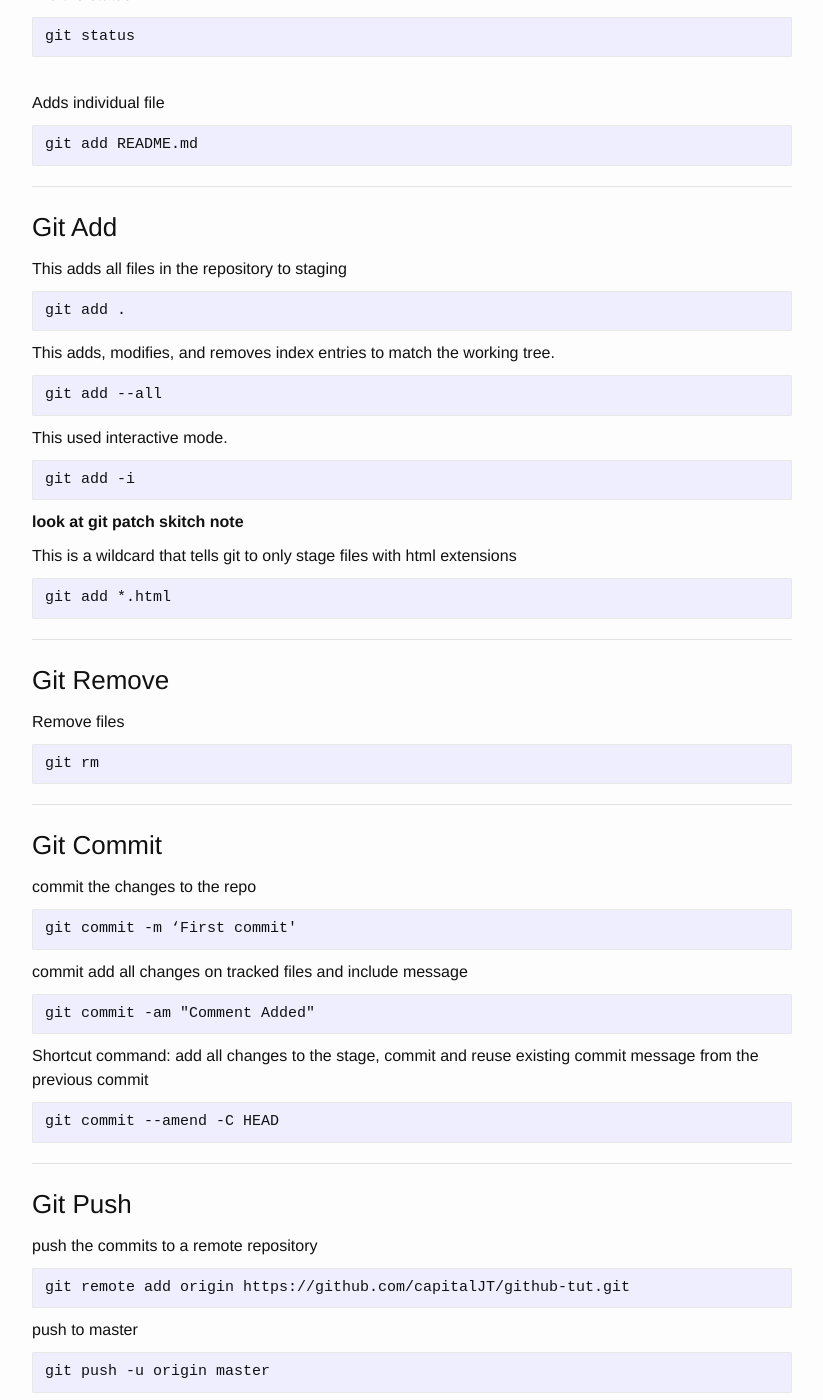
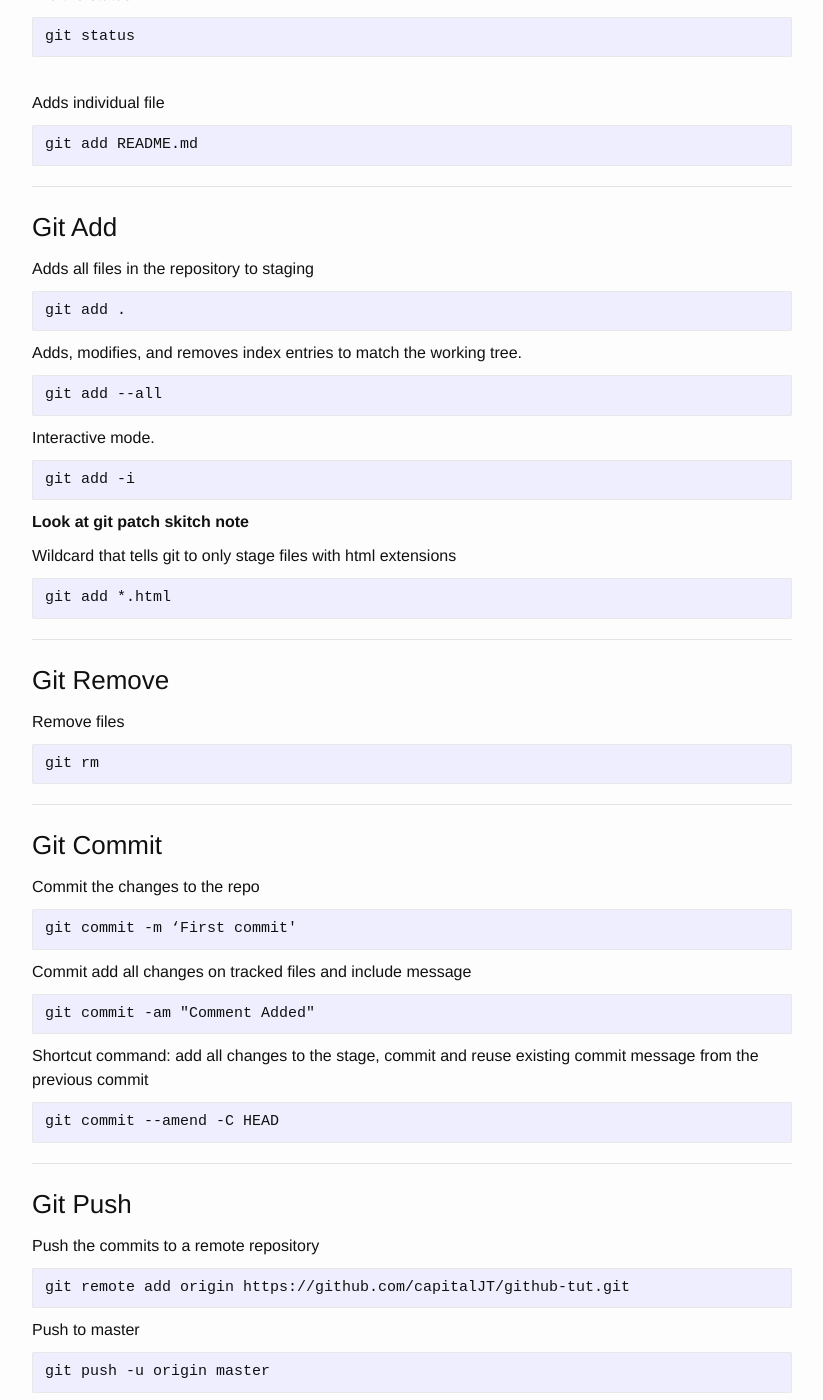
Before and after one commit to capitalJT/capitaljt.github.io, a Jekyll site: the page built from _posts/2016-07-09-git-resources.md, in a window 1280 px wide and 1400 px high, scrolled down 802 px. Shown: the whole window, without its empty margins (228-1051 px from the left). Built offline with Jekyll 4.4.1, drawn with Linux system fonts in a browser that asks for light colours; nearby versions of some CDN libraries; a style sheet for code colours, icons or effects is not loaded; some of the changed text lies outside the part shown.

```diff
--- a/_posts/2016-07-09-git-resources.md
+++ b/_posts/2016-07-09-git-resources.md
@@ -47,21 +47,21 @@ Adds individual file
 
 ### Git Add
 
-This adds all files in the repository to staging
+Adds all files in the repository to staging
 
     git add .
 
-This adds, modifies, and removes index entries to match the working tree.
+Adds, modifies, and removes index entries to match the working tree.
 
     git add --all
 
-This used interactive mode.
+Interactive mode.
 
     git add -i
 
-**look at git patch skitch note**
+**Look at git patch skitch note**
 
-This is a wildcard that tells git to only stage files with html extensions
+Wildcard that tells git to only stage files with html extensions
 
     git add *.html
 
@@ -77,11 +77,11 @@ Remove files
 
 ### Git Commit
 
-commit the changes to the repo
+Commit the changes to the repo
 
     git commit -m ‘First commit'
 
-commit add all changes on tracked files and include message
+Commit add all changes on tracked files and include message
 
     git commit -am "Comment Added"
 
@@ -93,15 +93,15 @@ Shortcut command:  add all changes to the stage, commit and reuse existing commi
 
 ### Git Push
 
-push the commits to a remote repository
+Push the commits to a remote repository
 
     git remote add origin https://github.com/capitalJT/github-tut.git
 
-push to master
+Push to master
 
     git push -u origin master
 
-push to github pages
+Push to github pages
 
     git push -u origin gh-pages
 
--- a/_sass/_base.scss
+++ b/_sass/_base.scss
@@ -92,6 +92,7 @@ h1, h2, h3, h4, h5, h6 {
  */
 a {
     color: $brand-color;
+    //color: red;
     text-decoration: none;
 
     &:visited {
```
Also changed, not shown: Gemfile.lock, README.md.
